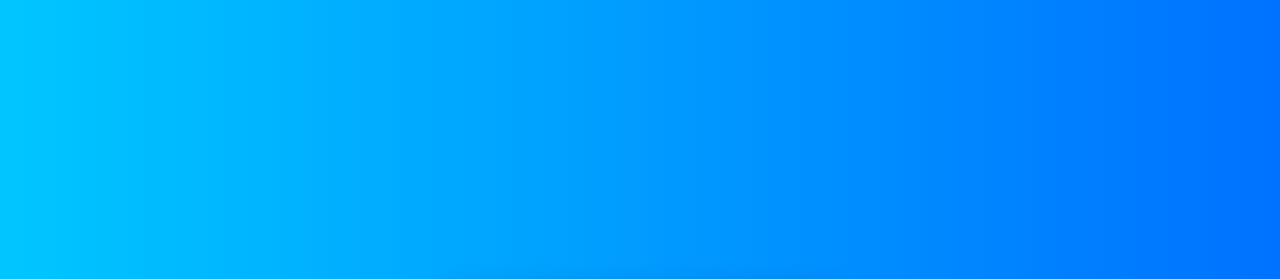
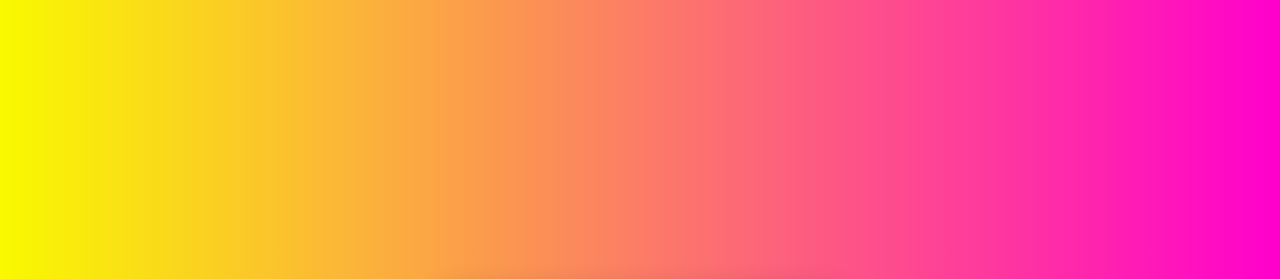
Before and after one commit to sec24ci039/BMI-calculator, a plain HTML site: page index.html in a window 1280 px wide. Shown: the top 279 px of the page. Drawn offline with Linux system fonts and the light colour scheme.

Commit message:
Again the Changed the background

```diff
--- a/style.css
+++ b/style.css
@@ -12,8 +12,7 @@ body {
     display: flex;
     justify-content: center;
     align-items: center;
-     background: linear-gradient(to right, #00c6ff, #0072ff);
-
+    background: linear-gradient(to right, #f9f900, #ff00cc);
 }
 
 /* Card Container */
```
